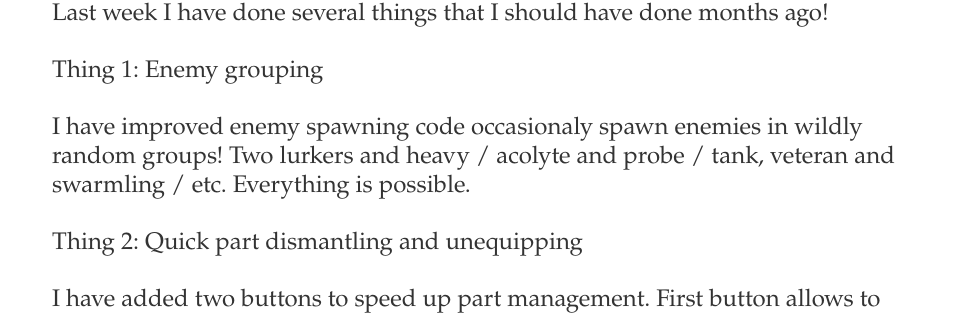
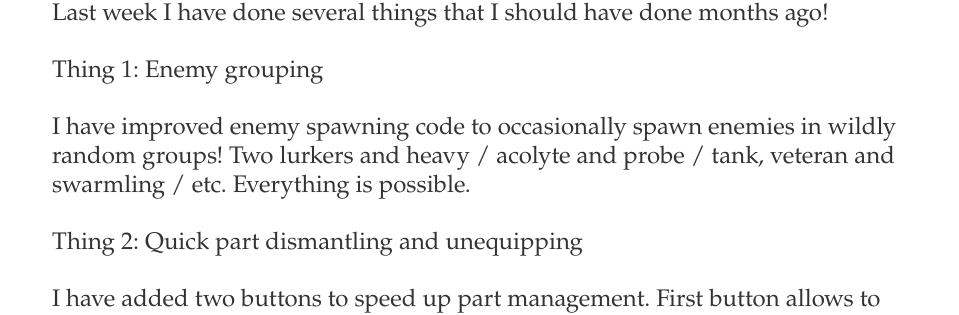
Before and after one commit to Phoebe3663/Zuurix.github.io, a Jekyll site: the page built from _posts/2016-11-22-better-late-than-never.md, in a window 1280 px wide. Shown: the part 480-795 px from the top of the page, without its empty margins (160-1119 px from the left). Built offline with Jekyll 4.4.1, drawn with Linux system fonts in a browser that asks for light colours; comment, search, counter and statistics services are not loaded.

Commit message:
Update 2016-11-22-better-late-than-never.md

```diff
--- a/_posts/2016-11-22-better-late-than-never.md
+++ b/_posts/2016-11-22-better-late-than-never.md
@@ -8,7 +8,7 @@ Last week I have done several things that I should have done months ago!
 
 Thing 1: Enemy grouping
 
-I have improved enemy spawning code occasionaly spawn enemies in wildly random groups!
+I have improved enemy spawning code to occasionally spawn enemies in wildly random groups!
 Two lurkers and heavy / acolyte and probe / tank, veteran and swarmling / etc.
 Everything is possible.
 
```
